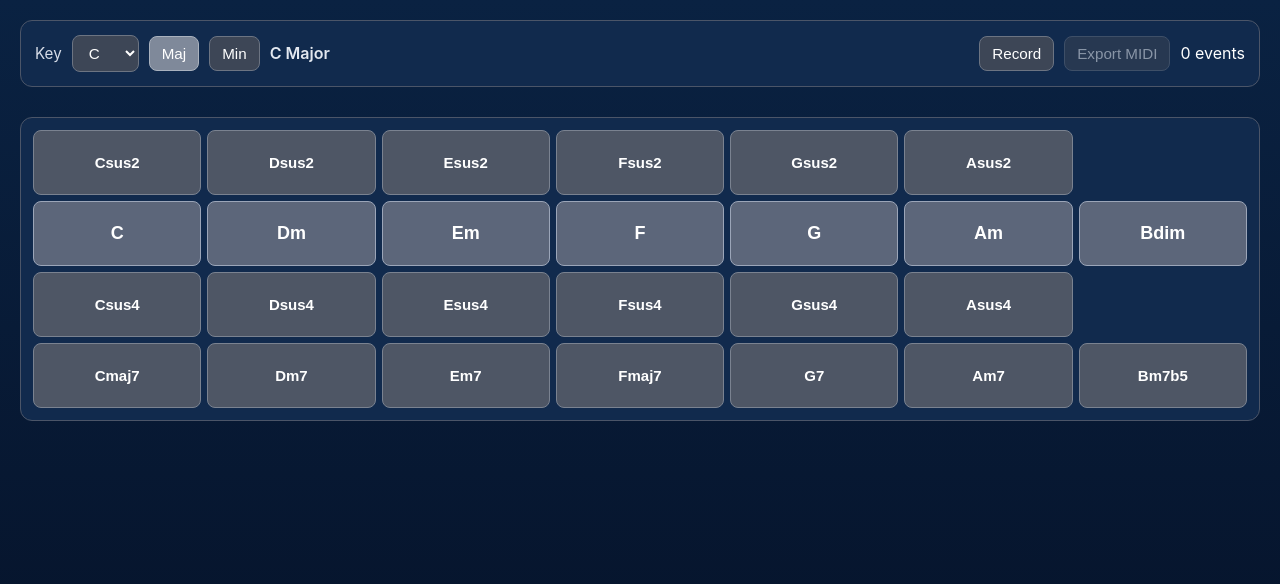
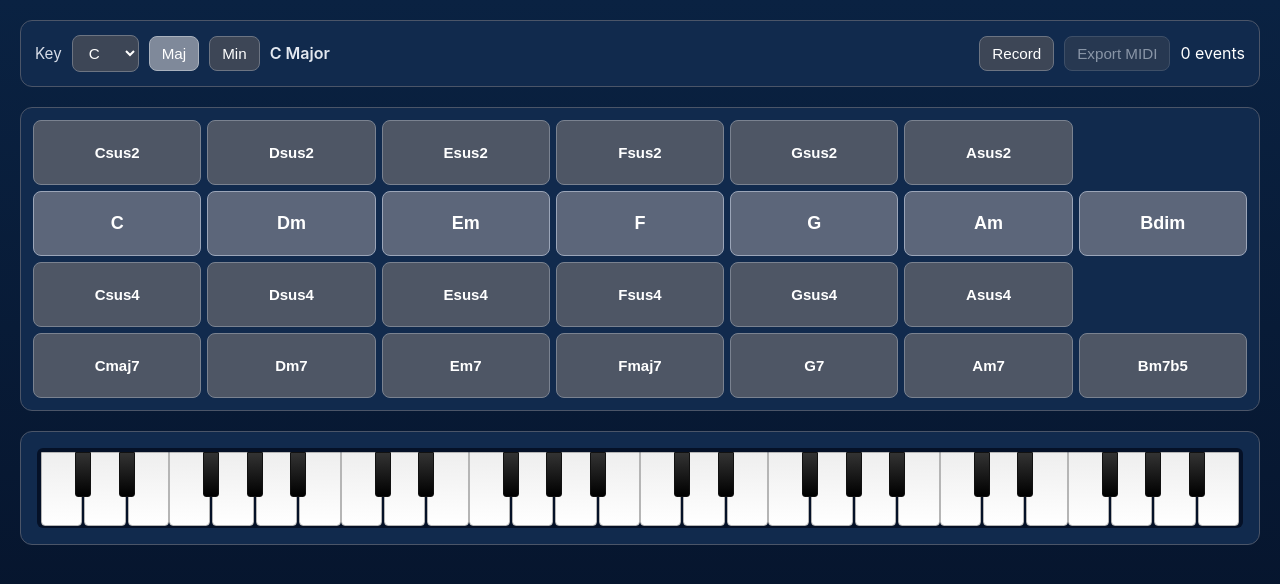
Before and after one commit to uzakotim/chordo, a React (Vite) app: page / in a window 1280 px wide. Shown: the top 584 px of the page. Built offline with nearby package versions, Linux system fonts and the light colour scheme.

Commit message:
added keyboard

```diff
--- a/src/App.css
+++ b/src/App.css
@@ -27,7 +27,7 @@ body {
   box-sizing: border-box;
   display: flex;
   flex-direction: column;
-  gap: 20px;
+  gap: 10px;
   background: linear-gradient(180deg, #0a2242 0%, #051127 100%);
 }
 
@@ -173,3 +173,99 @@ button:disabled {
     font-size: 15px;
   }
 }
+
+/* Piano Wrapper Layout */
+.piano-container {
+  width: 100%;
+  background-color: #112a4d;
+  padding: 16px;
+  border-radius: 12px;
+  border: 1px solid #4b5568;
+  box-sizing: border-box;
+  display: flex;
+  flex-direction: column;
+  gap: 12px;
+}
+
+.piano-keyboard {
+  display: flex;
+  position: relative;
+  background: #051127;
+  padding: 4px;
+  border-radius: 6px;
+  overflow-x: auto;
+  width: 100%;
+  height: 80px;
+  /* Controls the total vertical length of the keys */
+  box-sizing: border-box;
+}
+
+/* White Keys Configuration */
+.piano-key.white-key {
+  flex: 1;
+  min-width: 24px;
+  background: linear-gradient(to bottom, #eeeeee 0%, #ffffff 100%);
+  border: 1px solid #b5b5b5;
+  border-radius: 0 0 4px 4px;
+  position: relative;
+  z-index: 1;
+  height: 100%;
+  cursor: pointer;
+}
+
+/* Black Keys Overlapping Configuration */
+.piano-key.black-key {
+  width: 14px;
+  height: 60%;
+  background: linear-gradient(to bottom, #333333 0%, #000000 100%);
+  border: 1px solid #111;
+  border-radius: 0 0 3px 3px;
+  margin-left: -7px;
+  margin-right: -7px;
+  z-index: 2;
+  position: relative;
+  cursor: pointer;
+}
+
+/* Highlight Press Interactions */
+.piano-key.white-key.key-pressed {
+  background: linear-gradient(to bottom, #aed2f6 0%, #6cb0f2 100%) !important;
+  border-color: #4384c4;
+}
+
+.piano-key.black-key.key-pressed {
+  background: linear-gradient(to bottom, #2b5d8f 0%, #4681bd 100%) !important;
+  border-color: #1d436b;
+}
+
+/* Status dots at the bottom of standard pressed keys */
+.key-marker {
+  position: absolute;
+  bottom: 8px;
+  left: 50%;
+  transform: translateX(-50%);
+  width: 6px;
+  height: 6px;
+  background-color: #0c335e;
+  border-radius: 50%;
+}
+
+.piano-key.black-key .key-marker {
+  background-color: #ffffff;
+  bottom: 6px;
+}
+
+/* Prevent ugly text highlight artifacts when rapid hold-pressing buttons */
+.chord-button {
+  user-select: none;
+  -webkit-user-select: none;
+  touch-action: manipulation;
+}
+
+/* Updated active pressed state styling */
+.chord-button.chord-active {
+  background-color: #2b5d8f !important;
+  border-color: #4681bd !important;
+  color: #ffffff !important;
+  transform: translateY(2px);
+}
--- a/src/App.tsx
+++ b/src/App.tsx
@@ -17,54 +17,72 @@ const NOTE_TO_SEMITONE: Record<string, number> = {
   "F#": 6, Gb: 6, G: 7, "G#": 8, Ab: 8, A: 9, "A#": 10, Bb: 10, B: 11,
 };
 
-// Interval patterns for scales (semitones from root)
 const SCALE_INTERVALS = {
   maj: [0, 2, 4, 5, 7, 9, 11],
   min: [0, 2, 3, 5, 7, 8, 10],
 };
 
-// Diatonic triad qualities for each step
 const DIATONIC_QUALITIES = {
   maj: ["maj", "min", "min", "maj", "maj", "min", "dim"],
   min: ["min", "dim", "maj", "min", "min", "maj", "maj"],
 };
 
-// Seventh chord extensions for each step
 const SEVENTH_EXTENSIONS = {
   maj: ["maj7", "m7", "m7", "maj7", "7", "m7", "m7b5"],
   min: ["m7", "m7b5", "maj7", "m7", "m7", "maj7", "7"],
 };
 
+const PIANO_OCTAVE_PATTERN = [
+  { note: "C", isBlack: false },
+  { note: "C#", isBlack: true },
+  { note: "D", isBlack: false },
+  { note: "D#", isBlack: true },
+  { note: "E", isBlack: false },
+  { note: "F", isBlack: false },
+  { note: "F#", isBlack: true },
+  { note: "G", isBlack: false },
+  { note: "G#", isBlack: true },
+  { note: "A", isBlack: false },
+  { note: "A#", isBlack: true },
+  { note: "B", isBlack: false },
+];
+
 function buildChordLabel(root: string, quality: string): string {
-  // Cleans up labels so they look like "C", "Em", "Bdim", "Cmaj7", etc.
   if (quality === "maj") return root;
   if (quality === "min") return `${root}m`;
   return `${root}${quality}`;
 }
 
 function chordToMidiNotes(chord: string): number[] {
-  // Basic parsing for midi playback
   let root = chord.substring(0, 1);
   if (chord.charAt(1) === "#" || chord.charAt(1) === "b") {
     root += chord.charAt(1);
   }
   const extension = chord.replace(root, "");
+  const rootSemitone = NOTE_TO_SEMITONE[root] ?? 0;
 
-  const rootSemitone = NOTE_TO_SEMITONE[root] ?? 0;
+  // Forces the base root note to always live inside the Middle Octave (MIDI 60)
   const base = 60 + rootSemitone;
 
-  // Basic handling for standard triads, variations can be expanded if needed
-  let third = 4;
-  let fifth = 7;
+  let intervals = [0, 4, 7]; // Default Major Triad
 
-  if (extension.startsWith("m") || extension.startsWith("dim")) {
-    third = 3;
-  }
-  if (extension.includes("dim") || extension.includes("m7b5")) {
-    fifth = 6;
+  if (extension === "m" || (extension.startsWith("m7") && extension !== "m7b5")) {
+    intervals = [0, 3, 7];
+  } else if (extension === "dim") {
+    intervals = [0, 3, 6];
+  } else if (extension === "sus2") {
+    intervals = [0, 2, 7];
+  } else if (extension === "sus4") {
+    intervals = [0, 5, 7];
+  } else if (extension === "maj7") {
+    intervals = [0, 4, 7, 11];
+  } else if (extension === "7") {
+    intervals = [0, 4, 7, 10];
+  } else if (extension === "m7b5") {
+    intervals = [0, 3, 6, 10];
   }
 
-  return [base, base + third, base + fifth];
+  return intervals.map(interval => base + interval);
 }
 
 function downloadBlob(filename: string, blob: Blob) {
@@ -148,20 +166,20 @@ function App() {
   const [recordedChords, setRecordedChords] = useState<ChordEvent[]>([]);
   const [recordingStartedAt, setRecordingStartedAt] = useState<number | null>(null);
 
-  // Dynamically calculate scale roots and corresponding chords grid based on the key
+  // Track currently held down chord
+  const [activeChord, setActiveChord] = useState<string | null>(null);
+
   const chordGridRows = useMemo(() => {
     const rootIndex = NOTES.indexOf(selectedKey);
     const intervals = SCALE_INTERVALS[keyMode];
     const triadQualities = DIATONIC_QUALITIES[keyMode];
     const seventhExtensions = SEVENTH_EXTENSIONS[keyMode];
 
-    // Get the 7 scale roots for the selected key
     const scaleRoots = intervals.map((interval) => {
       const idx = (rootIndex + interval) % 12;
       return NOTES[idx];
     });
 
-    // Build functional rows mirroring the Reference Image layout
     const sus2Row = scaleRoots.map((root, i) => (triadQualities[i] === "dim" ? "" : `${root}sus2`));
     const triadRow = scaleRoots.map((root, i) => buildChordLabel(root, triadQualities[i]));
     const sus4Row = scaleRoots.map((root, i) => (triadQualities[i] === "dim" ? "" : `${root}sus4`));
@@ -170,18 +188,56 @@ function App() {
     return [sus2Row, triadRow, sus4Row, seventhRow];
   }, [selectedKey, keyMode]);
 
-  async function onChordPress(chord: string) {
-    if (!chord) return; // Skip empty layout positions
+  // Generates 4 octaves of piano keys (Octaves 0, 1, 2, 3)
+  const fullPianoKeyboard = useMemo(() => {
+    const keys = [];
+    let globalKeyIndex = 0;
+    for (let octave = 0; octave < 4; octave++) {
+      for (const keyDef of PIANO_OCTAVE_PATTERN) {
+        keys.push({
+          ...keyDef,
+          id: globalKeyIndex,
+          octave: octave,
+          midiNote: 48 + (octave * 12) + NOTE_TO_SEMITONE[keyDef.note]
+        });
+        globalKeyIndex++;
+      }
+    }
+    return keys;
+  }, []);
+
+  // Creates a strict set of absolute MIDI note values currently generated by the held chord
+  const activeMidiNotes = useMemo(() => {
+    if (!activeChord) return new Set<number>();
+    const notes = chordToMidiNotes(activeChord);
+
+    return new Set(
+      notes.map((note) => {
+        // Keeps notes inside Octave 1 / 2 (Middle registers) to ensure readability
+        if (note >= 48 && note <= 96) return note;
+        return (note % 12) + 60;
+      })
+    );
+  }, [activeChord]);
+
+  // Triggered instantly when button is pressed down
+  async function handleChordDown(chord: string) {
+    if (!chord) return;
+    setActiveChord(chord);
+
     await invoke("log_chord_press", { chord, key: selectedKey, keyMode });
 
-    if (!isRecording || recordingStartedAt === null) {
-      return;
-    }
+    if (!isRecording || recordingStartedAt === null) return;
 
     setRecordedChords((prev) => [
       ...prev,
       { chord, timestampMs: Date.now() - recordingStartedAt },
     ]);
+  }
+
+  // Triggered when button is released or cursor leaves it
+  function handleChordUp() {
+    setActiveChord(null);
   }
 
   function onRecordToggle() {
@@ -191,16 +247,12 @@ function App() {
       setIsRecording(true);
       return;
     }
-
     setIsRecording(false);
     setRecordingStartedAt(null);
   }
 
   function onExportMidi() {
-    if (recordedChords.length === 0) {
-      return;
-    }
-
+    if (recordedChords.length === 0) return;
     const bytes = buildMidiBytes(recordedChords);
     const blob = new Blob([bytes], { type: "audio/midi" });
     downloadBlob(`chordo-${selectedKey}-${keyMode}.mid`, blob);
@@ -252,7 +304,6 @@ function App() {
         </div>
       </section>
 
-      {/* Styled Grid resembling the OneMotion Interface */}
       <section className="chord-grid">
         {chordGridRows.map((row, rowIndex) => (
           <div key={rowIndex} className="chord-row">
@@ -260,9 +311,12 @@ function App() {
               <button
                 key={colIndex}
                 type="button"
-                className={`chord-button ${!chord ? "empty-slot" : ""} ${rowIndex === 1 ? "triad-main" : ""}`}
+                className={`chord-button ${!chord ? "empty-slot" : ""} ${rowIndex === 1 ? "triad-main" : ""} ${activeChord === chord ? "chord-active" : ""}`}
                 disabled={!chord}
-                onClick={() => void onChordPress(chord)}
+                // Pointer event handlers enable responsive hold-and-release functionality
+                onPointerDown={() => handleChordDown(chord)}
+                onPointerUp={handleChordUp}
+                onPointerLeave={handleChordUp}
               >
                 {chord}
               </button>
@@ -270,6 +324,23 @@ function App() {
           </div>
         ))}
       </section>
+
+      <section className="piano-container">
+        <div className="piano-keyboard">
+          {fullPianoKeyboard.map((key) => {
+            const isNoteActive = activeMidiNotes.has(key.midiNote);
+            return (
+              <div
+                key={key.id}
+                className={`piano-key ${key.isBlack ? "black-key" : "white-key"} ${isNoteActive ? "key-pressed" : ""}`}
+                title={`${key.note} (MIDI: ${key.midiNote})`}
+              >
+                {isNoteActive && <span className="key-marker" />}
+              </div>
+            );
+          })}
+        </div>
+      </section>
     </main>
   );
 }
```
